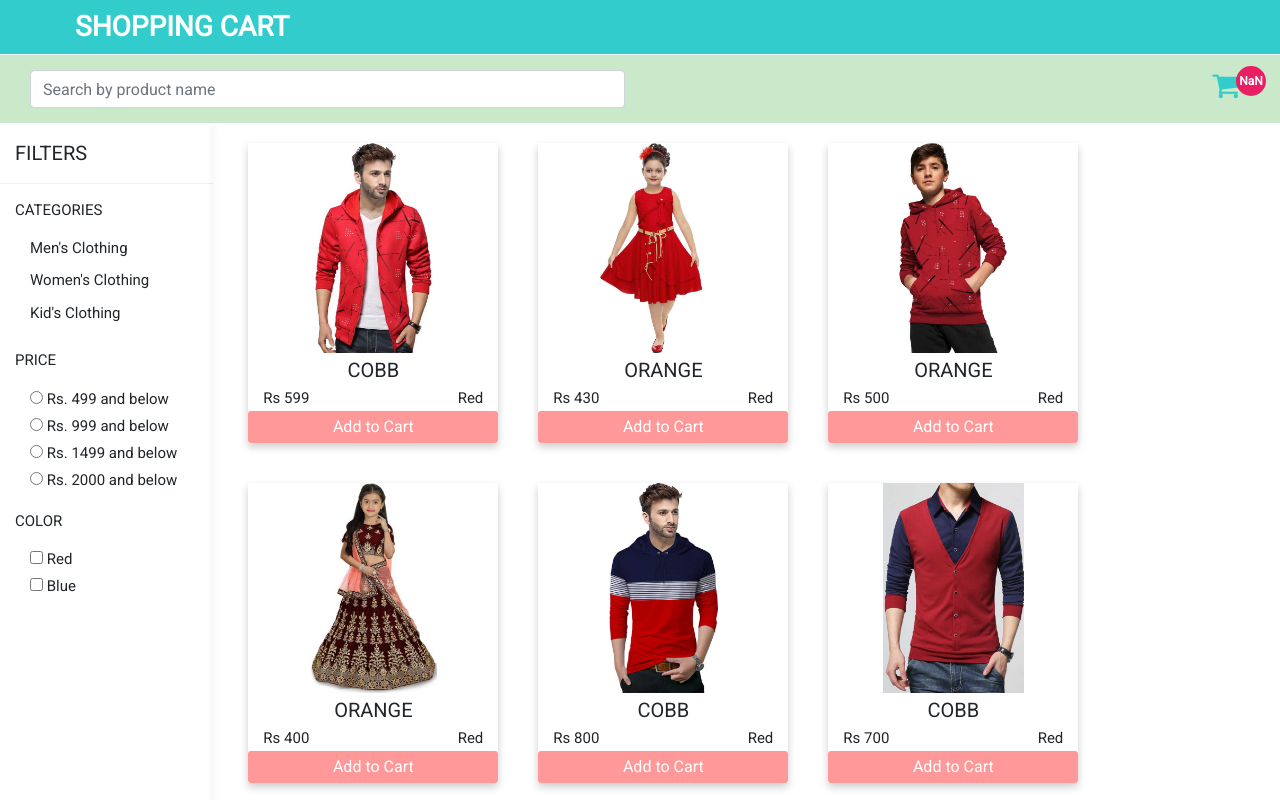
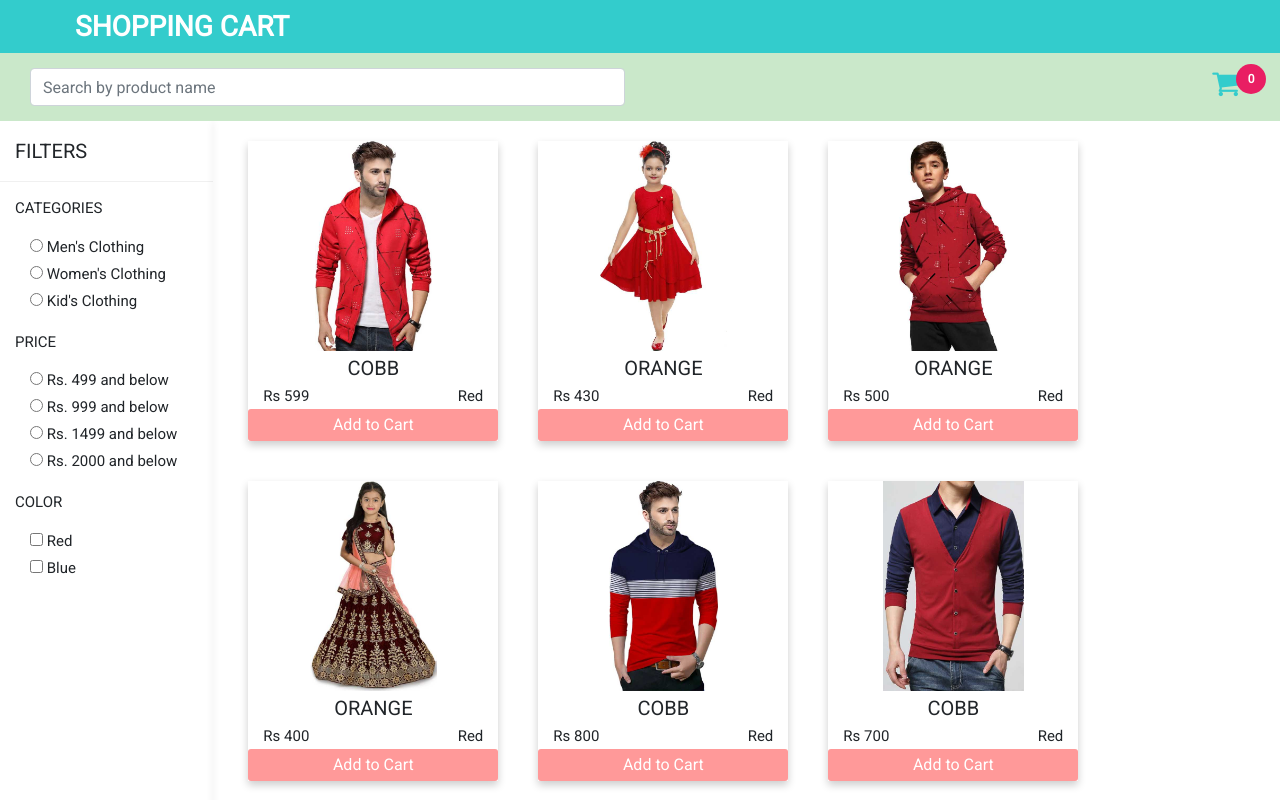
Before and after one commit to ShrutiPromact/shopping-cart-app, an Angular app: page /cart in a window 1280 px wide. Shown: the top 800 px of the page. Built offline with nearby package versions, Linux system fonts and the light colour scheme.

Commit message:
seventh commit

```diff
--- a/src/app/cart/cart.component.html
+++ b/src/app/cart/cart.component.html
@@ -1,5 +1,5 @@
 <!-- Cart Page -->
-<div class="cart-page pt55">
+<div class="cart-page pt53">
   <div class="cart-container">
     <div class="row ml0 mr0 p15 searchbar-header">
       <div class="col-sm-6">
@@ -20,9 +20,12 @@
             <p class="filter-section-title mb0">CATEGORIES</p>
             <div id="collapseOne" class="collapse show">
               <div class="card-body p15">
-                <p class="card-body-submenu mb10 pointer" (click)="filterCategory('men')">Men's Clothing</p>
+                <!-- <p class="card-body-submenu mb10 pointer" (click)="filterCategory('men')">Men's Clothing</p>
                 <p class="card-body-submenu mb10 pointer" (click)="filterCategory('women')">Women's Clothing</p>
-                <p class="card-body-submenu mb10 pointer" (click)="filterCategory('kid')">Kid's Clothing</p>
+                <p class="card-body-submenu mb10 pointer" (click)="filterCategory('kid')">Kid's Clothing</p> -->
+                <input type="radio" name="category" class="mb10 pointer" value="men" (change)="filterProducts()" [(ngModel)]="categoryFilter"><span class="card-body-submenu"> Men's Clothing</span><br>
+                <input type="radio" name="category" class="mb10 pointer" value="women" (change)="filterProducts()" [(ngModel)]="categoryFilter"><span class="card-body-submenu"> Women's Clothing</span><br>
+                <input type="radio" name="category" class="mb10 pointer" value="kid" (change)="filterProducts()" [(ngModel)]="categoryFilter"><span class="card-body-submenu"> Kid's Clothing</span><br>
               </div>
             </div>
           </section>
@@ -32,10 +35,10 @@
             <p class="filter-section-title mb0">PRICE</p>
             <div id="collapseTwo" class="collapse show">
               <div class="card-body p15">
-                <input type="radio" name="price" class="mb10 pointer" (change)="selectPrice(499)"><span class="card-body-submenu"> Rs. 499 and below</span><br>
-                <input type="radio" name="price" class="mb10 pointer" (change)="selectPrice(999)"><span class="card-body-submenu"> Rs. 999 and below</span><br>
-                <input type="radio" name="price" class="mb10 pointer" (change)="selectPrice(1499)"><span class="card-body-submenu"> Rs. 1499 and below</span><br>
-                <input type="radio" name="price" class="mb10 pointer" (change)="selectPrice(2000)"><span class="card-body-submenu"> Rs. 2000 and below</span>
+                <input type="radio" name="price" class="mb10 pointer" value="499" (change)="filterProducts()" [(ngModel)]="priceFilterString"><span class="card-body-submenu"> Rs. 499 and below</span><br>
+                <input type="radio" name="price" class="mb10 pointer" value="999" (change)="filterProducts()" [(ngModel)]="priceFilterString"><span class="card-body-submenu"> Rs. 999 and below</span><br>
+                <input type="radio" name="price" class="mb10 pointer" value="1499" (change)="filterProducts()" [(ngModel)]="priceFilterString"><span class="card-body-submenu"> Rs. 1499 and below</span><br>
+                <input type="radio" name="price" class="mb10 pointer" value="2000" (change)="filterProducts()" [(ngModel)]="priceFilterString"><span class="card-body-submenu"> Rs. 2000 and below</span>
               </div>
             </div>
           </section>
@@ -44,8 +47,8 @@
             <p class="filter-section-title mb0">COLOR</p>
             <div id="collapseThree" class="collapse show">
               <div class="card-body p15">
-                <input type="checkbox" name="color1" value="Red" class="mb10 pointer" [(ngModel)]="colorFilter.Red" (change)="selectColor()"><span class="card-body-submenu"> Red</span><br>
-                <input type="checkbox" name="color2" value="Blue" class="mb10 pointer" [(ngModel)]="colorFilter.Blue" (change)="selectColor()"><span class="card-body-submenu"> Blue</span>
+                <input type="checkbox" name="color1" value="Red" class="mb10 pointer" [(ngModel)]="colorFilter.Red" (change)="filterProducts()"><span class="card-body-submenu"> Red</span><br>
+                <input type="checkbox" name="color2" value="Blue" class="mb10 pointer" [(ngModel)]="colorFilter.Blue" (change)="filterProducts()"><span class="card-body-submenu"> Blue</span>
               </div>
             </div>
           </section>
--- a/src/app/cart/cart.component.ts
+++ b/src/app/cart/cart.component.ts
@@ -18,6 +18,9 @@ export class CartComponent implements OnInit {
   selectedCartItemArray: cartModel[]=[];
   searchFilterArray: cartModel[];
   isCountAnimation: boolean;
+  categoryFilter: string;
+  priceFilterString: string;
+
 
   constructor(public route: Router) {
     this.cartDetail = [];
@@ -26,46 +29,8 @@ export class CartComponent implements OnInit {
   ngOnInit() {
     this.cartDetail=data;
     this.duplicateCartDetail = this.cartDetail;
-    this.selectedCartItemArray = JSON.parse(localStorage.getItem('selectedCartItemKey'));
-    this.itemCount = parseInt(localStorage.getItem('selectedCartItemCount'));
-  }
-
-  /**
-   * Method for select category
-   */
-  filterCategory(category: string){
-    this.cartDetail = this.duplicateCartDetail;
-    this.cartDetail = this.cartDetail.filter(x => x.category === category);
-  }
-
-  /**
-   * Method for select Price
-   */
-  selectPrice(price: number){
-    this.cartDetail = this.duplicateCartDetail;
-
-      if(price <= 499){
-        this.cartDetail = this.cartDetail.filter(x => x.price <= price);
-      }
-      else if( price <= 999){
-        this.cartDetail = this.cartDetail.filter(x => x.price <= price);
-      }
-      else if(price <= 1499){
-        this.cartDetail = this.cartDetail.filter(x => x.price <= price);
-      }
-      else if(price <= 2000){
-        this.cartDetail;
-      }
-  }
-
-  /**
-   * Method for select Color
-   */
-  selectColor(){
-    this.cartDetail = this.duplicateCartDetail;
-    if(this.colorFilter.Red||this.colorFilter.Blue){
-      this.cartDetail = this.cartDetail.filter(x => (x.color === 'Red' && this.colorFilter.Red) || (x.color === 'Blue' && this.colorFilter.Blue));
-    }
+    //this.selectedCartItemArray = JSON.parse(localStorage.getItem('selectedCartItemKey'));
+    //this.itemCount = parseInt(localStorage.getItem('selectedCartItemCount'));
   }
 
   /**
@@ -99,6 +64,21 @@ export class CartComponent implements OnInit {
    * Method for common filter functionality
    */
   filterProducts(){
+    this.cartDetail = this.duplicateCartDetail;
 
+    if(this.categoryFilter==='men'||this.categoryFilter==='women'||this.categoryFilter==='kid'){
+      this.cartDetail=this.cartDetail.filter(x=>(x.category==='men' && this.categoryFilter==='men')
+      ||(x.category==='women' && this.categoryFilter==='women')
+      ||(x.category==='kid' && this.categoryFilter==='kid'));
+    }
+
+    if(this.priceFilterString ==='499'|| this.priceFilterString ==='999'|| this.priceFilterString ==='1499'|| this.priceFilterString ==='2000'){
+      this.cartDetail = this.cartDetail.filter(x => (x.price <= 499 && this.priceFilterString==='499') || (x.price <= 999 && this.priceFilterString==='999')
+      ||(x.price <= 1499 && this.priceFilterString==='1499')|| (x.price <= 2000 && this.priceFilterString==='2000'));
+    }
+
+    if(this.colorFilter.Red||this.colorFilter.Blue){
+      this.cartDetail = this.cartDetail.filter(x => (x.color === 'Red' && this.colorFilter.Red) || (x.color === 'Blue' && this.colorFilter.Blue));
+    }
   }
 }
--- a/src/app/checkout/checkout.component.html
+++ b/src/app/checkout/checkout.component.html
@@ -1,6 +1,6 @@
-<div class="checkout-page pt55 h100">
-  <div class="checkout-container container">
-
+<div class="checkout-page pt53 h100">
+  <div class="container">
+    <div class="checkout-container mtb20">
     <div class="checkout-user-detail p15 text-center">
       <h4 class="text-center mb20 checkout-detail-title p15">User Detail</h4>
 
@@ -54,7 +54,8 @@
     </div>
 
     <div class="text-center pb30">
-      <button class="btn" type="button" (click)="navigateToPaymentPage()">Payment</button>
+      <button class="btn payment-btn" type="button" (click)="navigateToPaymentPage()">Payment</button>
     </div>
   </div>
 </div>
+</div>
--- a/src/app/checkout/checkout.component.ts
+++ b/src/app/checkout/checkout.component.ts
@@ -21,7 +21,6 @@ export class CheckoutComponent implements OnInit {
 
     this.cartString = localStorage.getItem('selectedCartItemKey');
     this.checkoutCart = JSON.parse(this.cartString);
-    console.log(this.checkoutCart);
   }
 
   /**
--- a/src/app/payment/payment.component.html
+++ b/src/app/payment/payment.component.html
@@ -1,5 +1,5 @@
-<div class="h100 pt55 text-center mt20">
-  <h1>
+<div class="h100 pt53 text-center">
+  <h1 class="mt20">
     Thank you for shopping <i class="fa fa-smile-o" aria-hidden="true"></i> !!!
   </h1>
 </div>
--- a/src/app/user/user.component.html
+++ b/src/app/user/user.component.html
@@ -1,4 +1,4 @@
-<div class="user-page pt55 h100">
+<div class="user-page pt53 h100">
   <div class="user-login-box">
     <h2 class="text-center bold salmon-pink-color mtb20">Welcome to Shopping cart</h2>
     <div class="user-form p30">
--- a/src/styles.scss
+++ b/src/styles.scss
@@ -22,7 +22,7 @@ $gray-color: #808080;
 .p0{padding: 0;}
 .p15{padding: 15px;}
 .p30{padding: 30px;}
-.pt55{padding-top: 55px;}
+.pt53{padding-top: 53px;}
 .pb30{padding-bottom: 30px;}
 
 // Margin variable
@@ -92,6 +92,7 @@ body, html{ height: $full-height; font-family: 'Roboto', sans-serif; background-
 //checkout page
 .checkout-container{ background-color: $white-color;
     .checkout-detail-title{color: $turquoise-color;}
+    .payment-btn{ background-color: $turquoise-color; width: 200px; padding: 15px;}
 }
 .checkout-user-detail{
     .checkout-user-label{ color: $gray-color; font-size: $font-small; width: 120px;}
@@ -100,16 +101,7 @@ body, html{ height: $full-height; font-family: 'Roboto', sans-serif; background-
 
 /* Ripple effect */
 .ripple {
-    background-position: center;
-    transition: 0.8s;
-
-    &:hover{
-        background: $turquoise-color radial-gradient(circle, transparent 1%, $turquoise-color 1%) center/15000%;
-    }
-
-    &:active{
-        background-color: pink;
-        background-size: 100%;
-        transition: 0s;
-    }
-  }
+    background-position: center; transition: 0.8s;
+    &:hover{ background: $turquoise-color radial-gradient(circle, transparent 1%, $turquoise-color 1%) center/15000%; }
+    &:active{ background-color: pink; background-size: 100%; transition: 0s; }
+}
```
